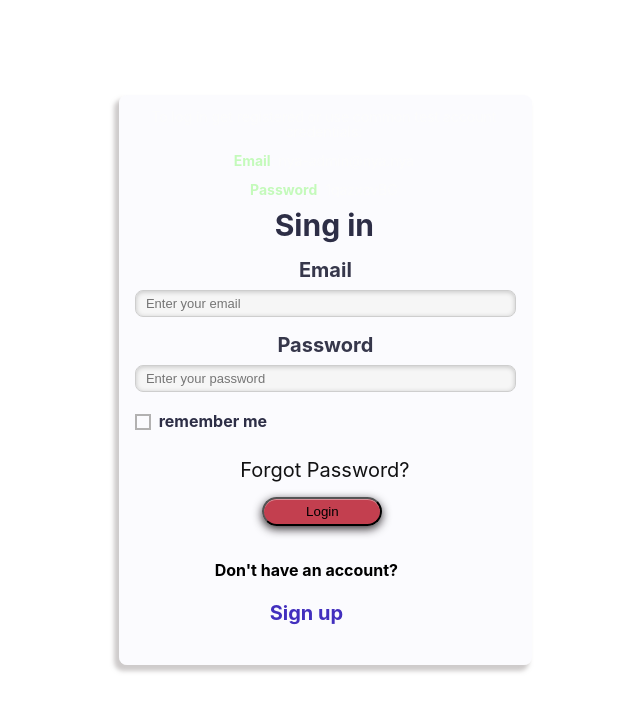
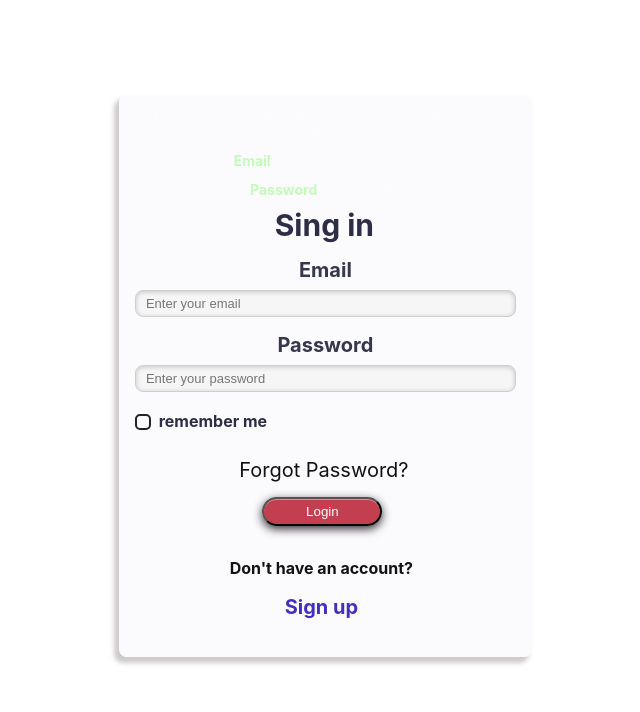
Before and after one commit to YauheniZhukovets/cards-project, a React (Create React App) app: page /#/login in a window 1280 px wide. Shown: the top 712 px of the page, without its empty margins (369-1009 px from the left). Built offline with nearby package versions, Linux system fonts and the light colour scheme; no server answers.

Commit message:
login style created

```diff
--- a/src/n1-main/m1-ui/common/c2-SuperButton/SuperButton.module.css
+++ b/src/n1-main/m1-ui/common/c2-SuperButton/SuperButton.module.css
@@ -7,6 +7,7 @@
     border-radius: 30px;
     padding: 5px 10px;
     min-width: 50px;
+    color: white;
 }
 
 .default:hover {
@@ -18,6 +19,7 @@
     margin-bottom: -1px;
     zoom: 1;
     background: #d3d3d3;
+    color: #5b2b2b;
 }
 
 .default:focus {
--- a/src/n1-main/m1-ui/common/c3-SuperCheckbox/SuperCheckbox.module.css
+++ b/src/n1-main/m1-ui/common/c3-SuperCheckbox/SuperCheckbox.module.css
@@ -3,7 +3,8 @@
 }
 .labelCheckBox {
     display: inline-block;
-    border: 2px solid #b2b1b1;
+    border: 2px solid #252424;
+    border-radius: 5px;
     width: 16px;
     height: 16px;
     position: relative;
@@ -18,14 +19,15 @@
 
 .labelCheckBox:before {
     content: '';
-    background: #1c1e25;
+    background: #5b2b2b;
+    border-radius: 5px;
     width: 8px;
     height: 8px;
     opacity: 0;
     transition: 0.3s;
     position: absolute;
-    top: 2px;
-    left: 2px;
+    top: 0;
+    left: 0;
 }
 
 .checkbox:checked + .labelCheckBox:before {
--- a/src/n1-main/m1-ui/common/c8-EditableSpan/EditableSpan.tsx
+++ b/src/n1-main/m1-ui/common/c8-EditableSpan/EditableSpan.tsx
@@ -3,6 +3,7 @@ import React, {ChangeEvent, useEffect, useState} from 'react';
 export type ProfileStatusPropsType = {
     span: string | undefined
     updateSpan: (span: any) => void
+
 }
 
 export const EditableSpan: React.FC<ProfileStatusPropsType> = (props) => {
@@ -29,10 +30,10 @@ export const EditableSpan: React.FC<ProfileStatusPropsType> = (props) => {
     }
 
     return (
-        <div>
+        <div >
             {!editMode &&
-                <div>
-                        <span onDoubleClick={activateEditMode}>
+                <div  >
+                        <span style={{width:'400px', height:'30px', fontSize:'12px'}}  onDoubleClick={activateEditMode}>
                             {props.span || 'none'}
                         </span>
                 </div>
--- a/src/n1-main/m1-ui/styles/EditProfile.module.css
+++ b/src/n1-main/m1-ui/styles/EditProfile.module.css
@@ -83,6 +83,7 @@ h3{
     font-size: 17px;
 }
 
+
 form {
     display: flex;
     flex-direction: column;
@@ -93,6 +94,10 @@ form {
 }
 .avatarUrl{
     font-size: 20px;
+    width: 410px;
+}
+.span{
+    font-size: 12px;
 }
 
 form label {
@@ -117,9 +122,12 @@ form h1 {
 }
 
 form span {
+    width: 410px;
     text-align: center;
     font-size: 15px;
     color: #2D2E46;
+
+
 }
 
 .btnContainer {
--- a/src/n1-main/m1-ui/styles/Login.module.css
+++ b/src/n1-main/m1-ui/styles/Login.module.css
@@ -121,15 +121,15 @@ form input{
 
 }
 .link {
-    width: 380px;
+    width: 280px;
     height: 35px;
     left: 695px;
     top: 395px;
-    margin: 27px 0 0;
+    margin: 27px 49px 0;
 
 
     /*font-family: 'SF UI Display';*/
-    font-style: normal;
+    /*font-style: normal;*/
     font-weight: 400;
     font-size: 20px;
     line-height: 22px;
@@ -209,13 +209,14 @@ form input{
 
 
 .hContainer, .aContainer{
-    height: 50px;
+    height: 46px;
     width: 375px;
     display: flex;
     justify-content: center;
     align-items: center;
-    left: 0;
-    top: 0;
+    text-align: center;
+    margin-left: 15px;
+    color: #121213;
 }
 .img{
     width: 250px;
@@ -246,6 +247,15 @@ form input{
     /*border: 1px solid white;*/
 
 }
+.errorBlock{
+    width: 400px;
+}
+.errorText{
+    height: 35px;
+    width: 408px;
+    text-align: center;
+    padding: 2px;
+}
 @media (max-width: 1570px) {
     .mainContainer{
         left: 23%;
--- a/src/n1-main/m1-ui/styles/Profile.module.css
+++ b/src/n1-main/m1-ui/styles/Profile.module.css
@@ -148,7 +148,7 @@ b{
     background-position: center;
     position: relative;
     border-radius: 50%;
-    border: 1px solid white;
+    border: 1px solid rgba(255, 255, 255, 0);
 
 }
 .img{
--- a/src/n2-features/f1-auth/a1-login/Login.tsx
+++ b/src/n2-features/f1-auth/a1-login/Login.tsx
@@ -60,9 +60,6 @@ export const Login = () => {
                     <p><b>Email</b>: nya-admin@nya.nya</p>
                     <p><b>Password</b>: 1qazxcvBG</p>
                 </div>
-                {/*<div className={style.title} >*/}
-                {/*    <h1>Login</h1>*/}
-                {/*</div>*/}
                 <div className={style.subtitle}>
                     <h2> Sing in</h2>
                 </div>
@@ -98,79 +95,17 @@ export const Login = () => {
                     </form>
                 </div>
                 <div className={style.hContainer}>
-                    <h4 style={{color: 'black'}}>Don't have an account?</h4>
+                    <h4>Don't have an account?</h4>
                 </div>
                 <div className={style.aContainer}>
                     <NavLink to={PATH.REGISTRATION} className={style.linkUp}>Sign up</NavLink>
                 </div>
-                <div style={{alignContent: 'center'}}>
-                    {!!error ? <div style={{color: '#bd2727'}}>{error}</div>
+                <div className={style.errorBlock} style={{alignContent: 'center'}}>
+                    {!!error ? <div className={style.errorText} style={{color: '#bd2727'}}>{error}</div>
                         : status === 'loading' ? <img src={preload} style={{height: '30px'}} alt={'pic'}/>
                             : <div><br/></div>}
                 </div>
             </div>
         </div>
-
-
-
-
-
-
-
-        /*<div>
-            <div>
-                <p>To log in get registered or use common test account credentials:</p>
-                <p><b>Email</b>: nya-admin@nya.nya</p>
-                <p><b>Password</b>: 1qazxcvBG</p>
-            </div>
-            <div>
-                <h2>Sign in</h2>
-                {!!error ? <div style={{color: 'red'}}>{error}</div>
-                    : status === 'loading' ? <img src={preload} style={{height: '30px'}} alt={'pic'}/>
-                        : <div><br/></div>}
-            </div>
-
-            <form onSubmit={formik.handleSubmit}>
-                <div>
-                    email:
-                    <SuperInputText type={'email'}
-                                    placeholder={'Enter your email'}
-                                    {...formik.getFieldProps('email')}
-                                    error={formik.touched.email ? formik.errors.email : ''}
-                    />
-                </div>
-                <div>
-                    password:
-                    <SuperInputText type={'password'}
-                                    placeholder={'Enter your password'}
-                                    {...formik.getFieldProps('password')}
-                                    error={formik.touched.password ? formik.errors.password : ''}
-                    />
-                </div>
-                <div>
-                    <NavLink to={PATH.PASSWORD_RECOVERY}>Forgot password</NavLink>
-                </div>
-                <div>
-                    <SuperCheckbox type={'checkbox'}
-                                   {...formik.getFieldProps('rememberMe')}
-                    >
-                        Remember me:
-                    </SuperCheckbox>
-                </div>
-                <div>
-                    <SuperButton type={'submit'}
-                                 disabled={status === 'loading'}
-                    >
-                        Login
-                    </SuperButton>
-                </div>
-            </form>
-            <div>
-                <div>
-                    <NavLink to={PATH.REGISTRATION}><b> Sign up </b></NavLink>
-                </div>
-
-            </div>
-        </div>*/
     );
 };
--- a/src/n2-features/f1-auth/a5 -profile/EditProfile.tsx
+++ b/src/n2-features/f1-auth/a5 -profile/EditProfile.tsx
@@ -44,7 +44,7 @@ export const EditProfile = () => {
                     <form>
                         <div className={style.avatarUrl}>
                             <div><b>Avatar url:</b></div>
-                            <EditableSpan span={avatar} updateSpan={setAvatar}/>
+                            <EditableSpan  span={avatar} updateSpan={setAvatar}/>
                         </div>
                         <div className={style.avatarUrl}>
                             <div><b>NickName:</b></div>
@@ -52,7 +52,7 @@ export const EditProfile = () => {
                         </div>
                         <div className={style.avatarUrl}>
                             <div><b>Email:</b></div>
-                            <span>{userEmail}</span>
+                            <span className={style.span}>{userEmail}</span>
                         </div>
                     </form>
                     <div className={style.btnContainer}>
```
Also changed, not shown: src/n1-main/m2-bll/b1-reducers/meReducer.ts (added, +15 -0 lines), src/n2-features/f1-auth/a2-registration/Registration.tsx (+0 -53 lines).
